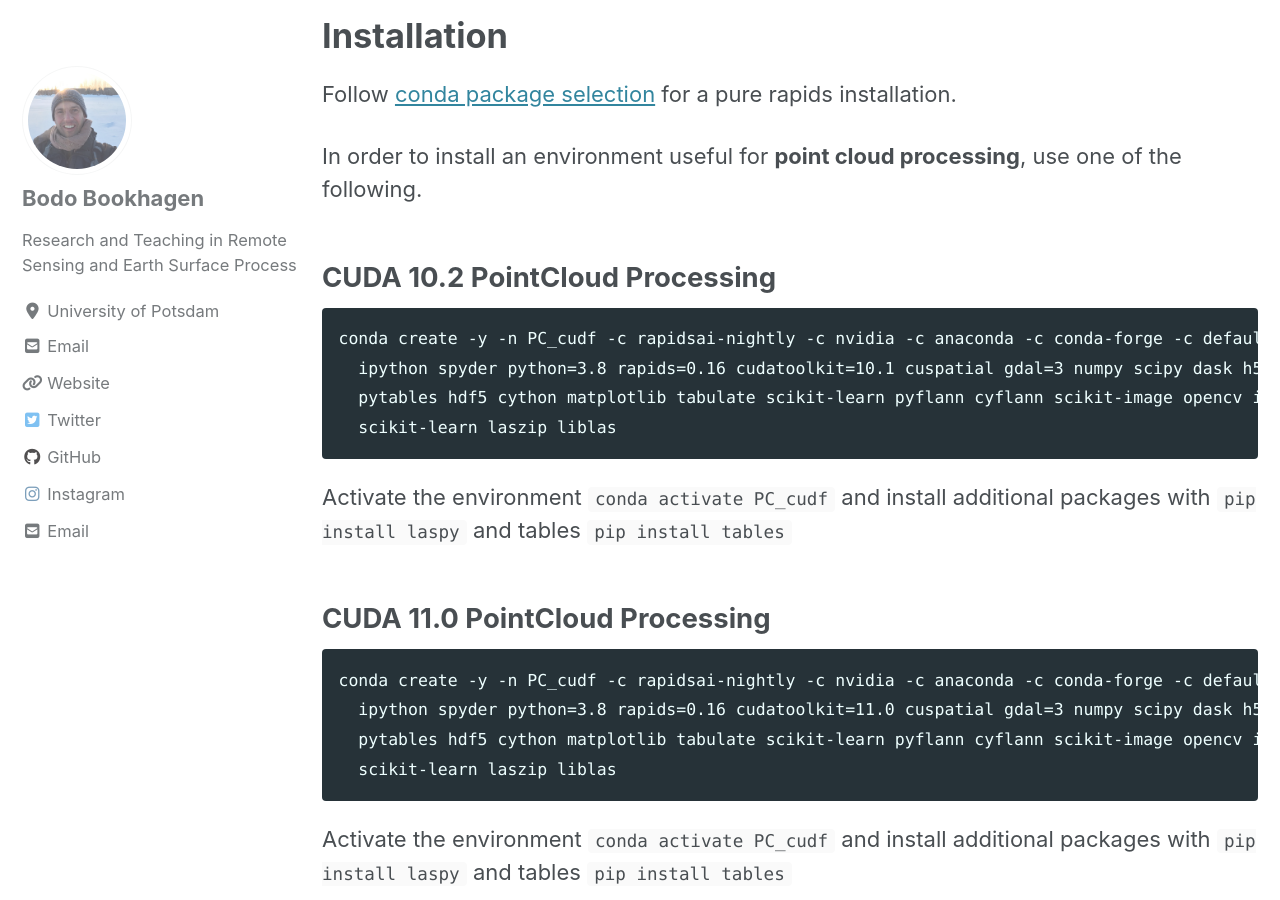
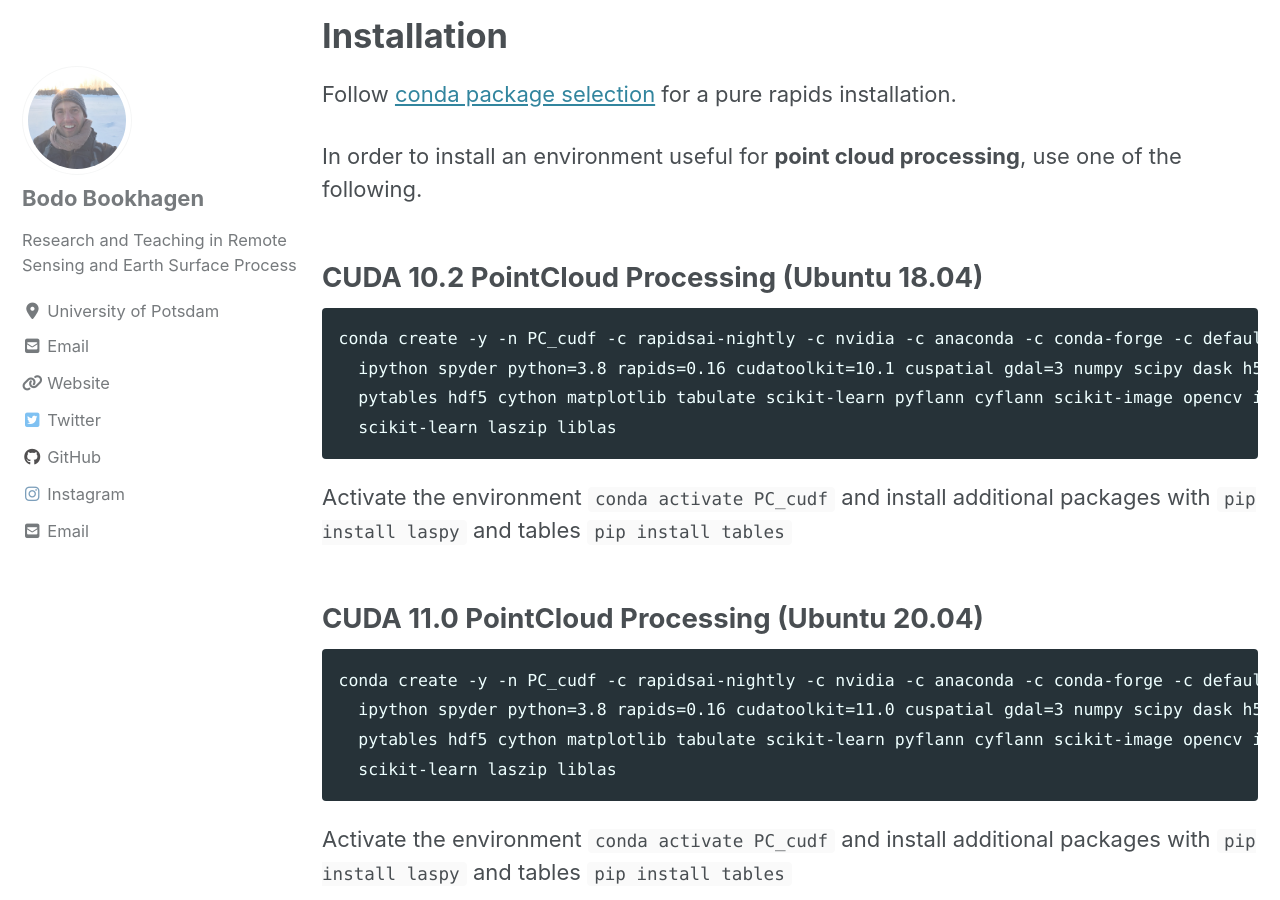
Before and after one commit to UP-RS-ESP/vacon.github.io, a Jekyll site: the page built from _posts/2020-10-19-rapidsAI-PointCloud-conda.md, in a window 1280 px wide and 900 px high, scrolled down 379 px. Built offline with Jekyll 4.4.1, drawn with Linux system fonts in a browser that asks for light colours; cached includes are drawn as plain includes; nearby versions of some CDN libraries.

Commit message:
Oct-14 2020

````diff
--- a/_posts/2020-10-19-rapidsAI-PointCloud-conda.md
+++ b/_posts/2020-10-19-rapidsAI-PointCloud-conda.md
@@ -26,7 +26,7 @@ Follow [conda package selection](https://rapids.ai/start.html#get-rapids) for a
 
 In order to install an environment useful for **point cloud processing**, use one of the following.
 
-## CUDA 10.2 PointCloud Processing
+## CUDA 10.2 PointCloud Processing (Ubuntu 18.04)
 
 ```
 conda create -y -n PC_cudf -c rapidsai-nightly -c nvidia -c anaconda -c conda-forge -c defaults \
@@ -37,7 +37,7 @@ conda create -y -n PC_cudf -c rapidsai-nightly -c nvidia -c anaconda -c conda-fo
 
 Activate the environment `conda activate PC_cudf` and install additional packages with `pip install laspy` and tables `pip install tables`
 
-## CUDA 11.0 PointCloud Processing
+## CUDA 11.0 PointCloud Processing (Ubuntu 20.04)
 
 ```
 conda create -y -n PC_cudf -c rapidsai-nightly -c nvidia -c anaconda -c conda-forge -c defaults \
````
